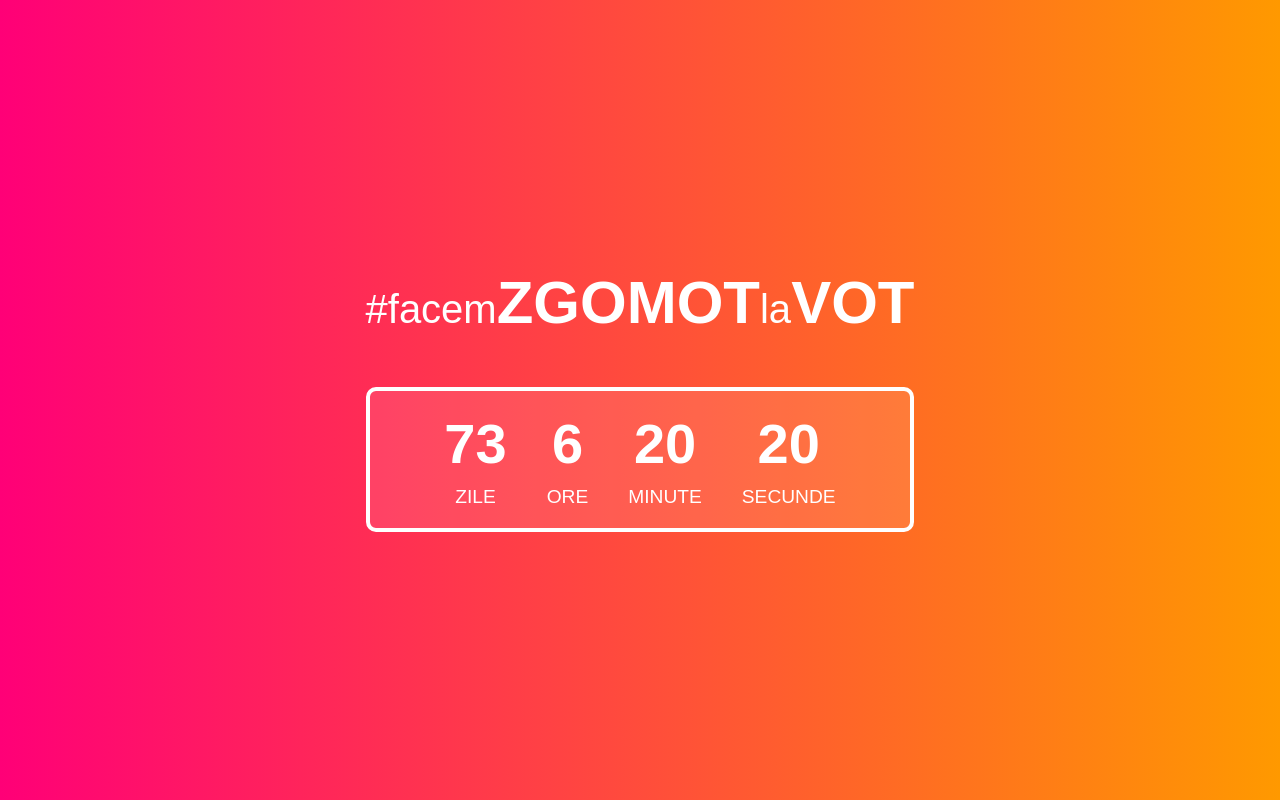
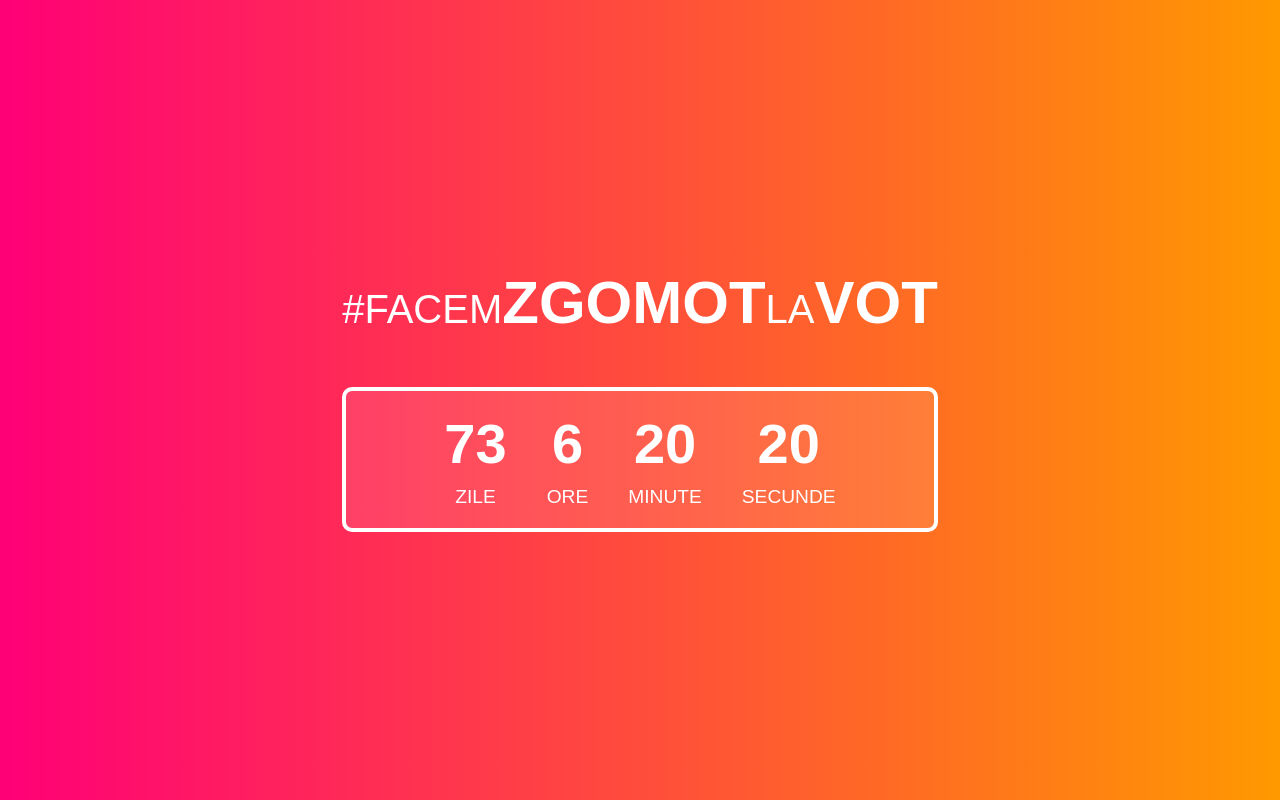
Before and after one commit to potop2000/facemzgomotlavot, a plain HTML site: page index.html in a window 1280 px wide. Drawn offline with Linux system fonts and the light colour scheme; a web font is replaced by a local one.

Commit message:
Update index.html

```diff
--- a/index.html
+++ b/index.html
@@ -9,7 +9,7 @@
 </head>
 <body>
     <div class="container">
-        <h1>#facem<span class="highlight">ZGOMOT</span>la<span class="highlight">VOT</span></h1>
+        <h1>#FACEM<span class="highlight">ZGOMOT</span>LA<span class="highlight">VOT</span></h1>
         <div class="countdown">
             <div class="time">
                 <span id="days">73</span>
```
